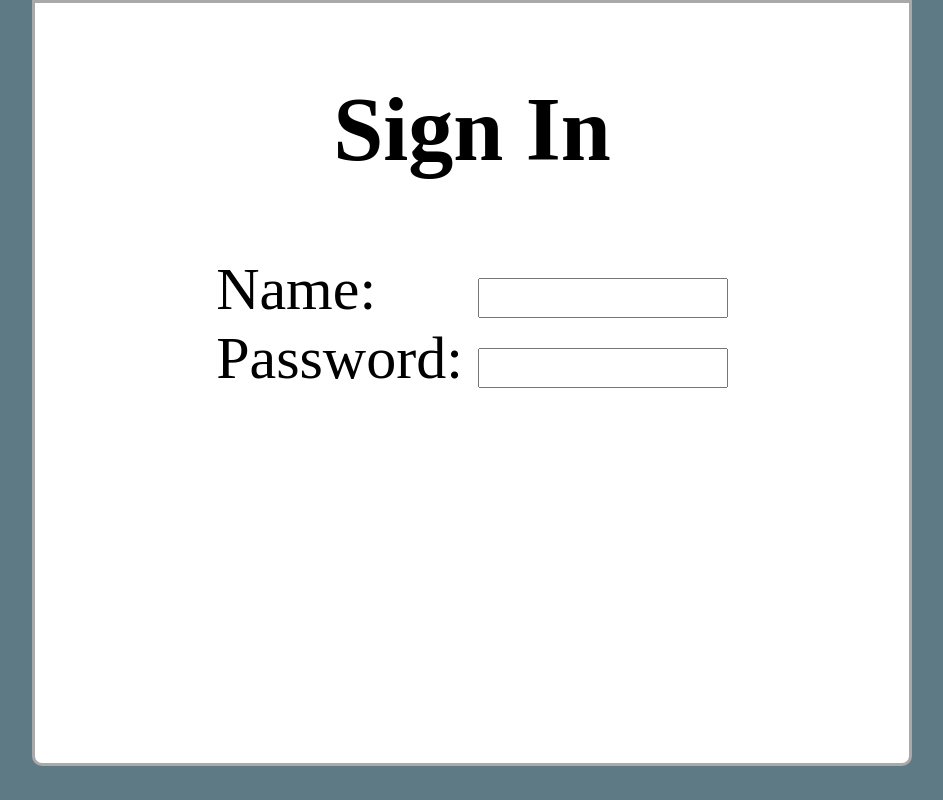
After one commit to greensr76/PlsFundUs, a PHP site: page /login.html in a window 1280 px wide. The commit adds this page. Shown: the whole page, without its empty margins (168-1111 px from the left). Run offline with PHP 8.4, Linux system fonts and the light colour scheme.

Commit message:
Made an outline for login page
Added css classes hat can be used for other forms

```diff
--- a/css/style.css
+++ b/css/style.css
@@ -10,6 +10,39 @@ body {
     border: 3px solid darkgray;
     border-radius: 0px 0px 10px 10px;
 }
+
+.login {
+  text-align: center;
+  font-size: 60px;
+  clear: both;
+}
+
+#labels{
+  text-align: left;
+  display: inline-block;
+
+
+
+
+}
+
+#inputs {
+  text-align: left;
+  display: inline-block;
+
+}
+
+.loginInput{
+  height: 20px;
+  margin-bottom: 30px;
+  width:250px;
+  height:40px;
+  float-right;
+  font-size: 30px;
+
+
+}
+
 
 #nav {
     background-color: white;
--- /dev/null
+++ b/login.html
@@ -0,0 +1,36 @@
+<html>
+<head>
+  <link rel="stylesheet" type="text/css" href="css/style.css">
+
+</head>
+
+<body>
+  <section class = "main">
+
+    <form class = "login">
+      <h1> Sign In </h1>
+      <div id = "labels">
+        <label for="username">Name: </label> <br>
+        <label for="password">Password: </label>
+      </div>
+
+      <div id = "inputs">
+        <input class = "loginInput" type="text" name="username" align="right"> <br>
+        <input class = "loginInput" type="password" name="password" align="right">
+      </div>
+
+    </form>
+  </section>
+</body>
+
+
+
+
+
+
+
+
+
+
+
+</html>
```
